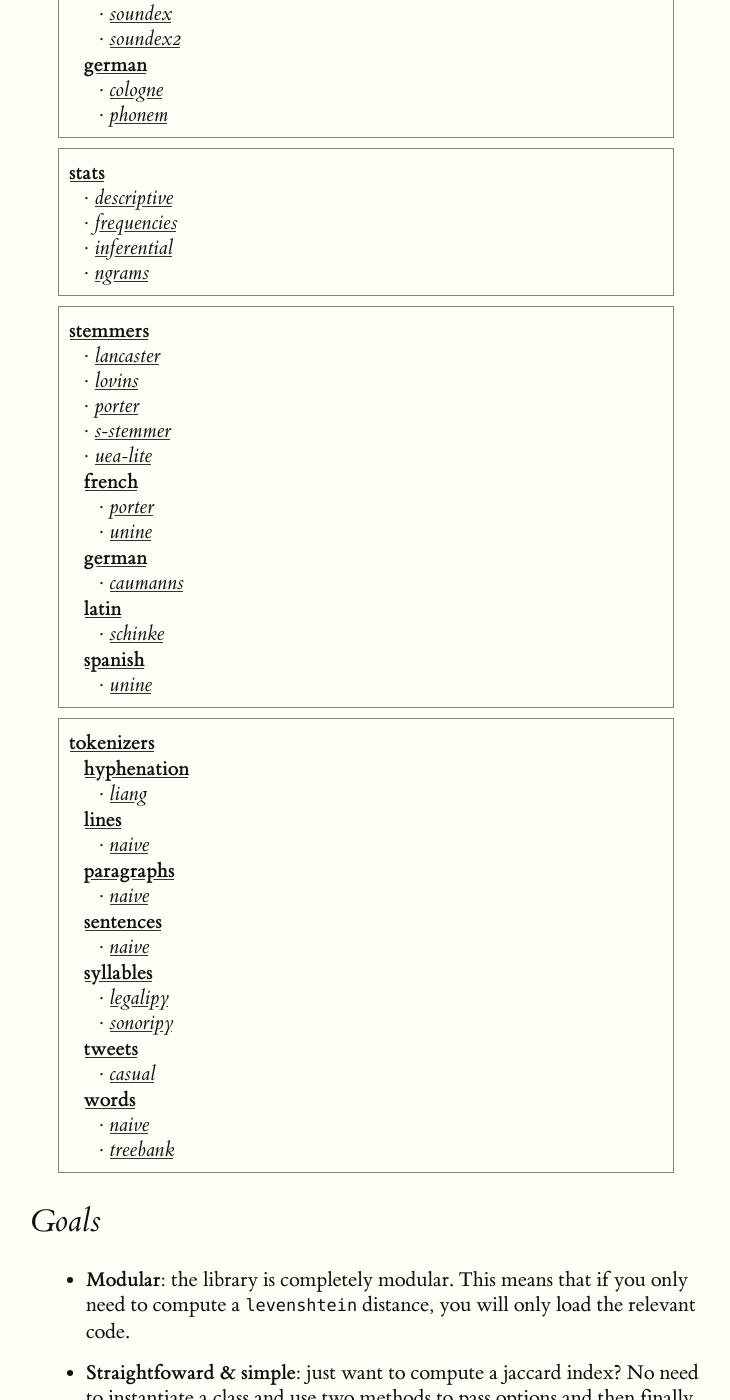
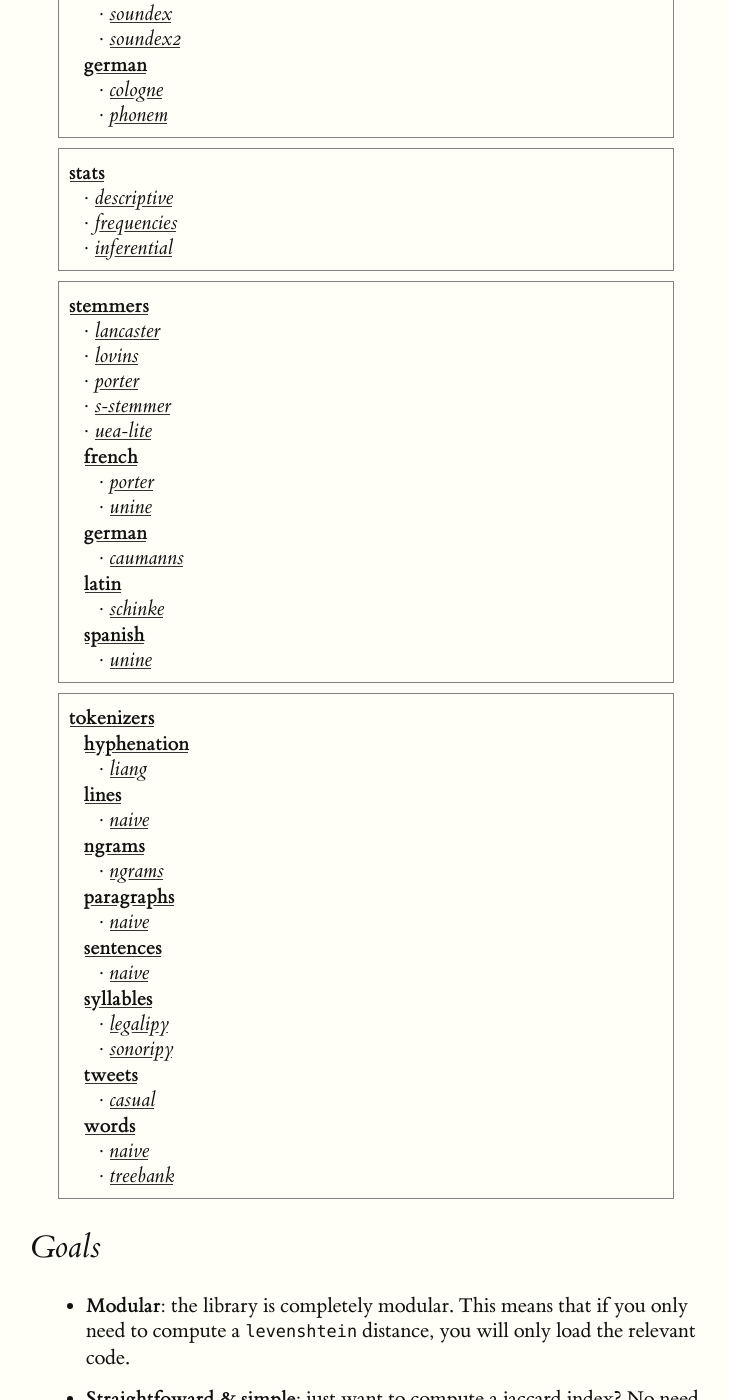
Before and after one commit to Yomguithereal/talisman, a Jekyll site: the page built from index.md, in a window 1280 px wide and 1400 px high, scrolled down 2662 px. Shown: the whole window, without its empty margins (130-860 px from the left). Built offline with Jekyll 4.4.1, drawn with Linux system fonts in a browser that asks for light colours.

Commit message:
moving ngrams doc page under tokenizers to reflect move in version 0.15.0

```diff
--- a/index.md
+++ b/index.md
@@ -195,6 +194,12 @@ The library's source code can be found on its Github [repository]({{ site.url }}
           <a href="{{ site.baseurl }}/tokenizers/lines">lines</a>
           <ul>
             <li>&middot; <em><a href="{{ site.baseurl }}/tokenizers/lines#naive">naive</a></em></li>
+          </ul>
+        </li>
+        <li>
+          <a href="{{ site.baseurl }}/tokenizers/ngrams">ngrams</a>
+          <ul>
+            <li>&middot; <em><a href="{{ site.baseurl }}/tokenizers/ngrams">ngrams</a></em></li>
           </ul>
         </li>
         <li>
```
Also changed, not shown: other parts of index.md (+0 -1 lines), tokenizers/ngrams.md (renamed from stats/ngrams.md, +1 -1 lines).
